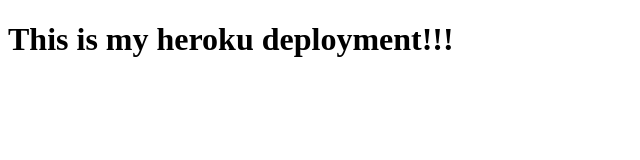
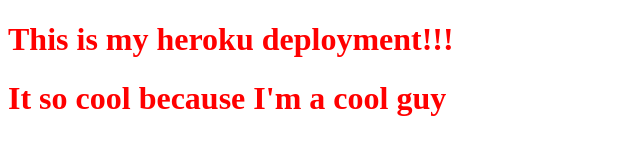
Before and after one commit to Amrokombali94/f20-deployment-demo, a website: page index.html in a window 1280 px wide. Shown: the whole page, without its empty margins (0-640 px from the left). Drawn offline with Linux system fonts and the light colour scheme.

Commit message:
additional commit

```diff
--- a/index.html
+++ b/index.html
@@ -4,9 +4,12 @@
   <meta charset="UTF-8">
   <meta http-equiv="X-UA-Compatible" content="IE=edge">
   <meta name="viewport" content="width=device-width, initial-scale=1.0">
+  <link rel="stylesheet" href="styles.css">
   <title>Heroku Test</title>
 </head>
 <body>
   <h1>This is my heroku deployment!!!</h1>
+  <h1>It so cool because I'm a cool guy</h1>
+  <script src="main.js"></script>
 </body>
 </html>
--- /dev/null
+++ b/public/main.js
@@ -0,0 +1 @@
+console.log('js connected')
--- /dev/null
+++ b/public/styles.css
@@ -0,0 +1,3 @@
+h1{
+    color:  red;
+}
--- a/server/index.js
+++ b/server/index.js
@@ -2,6 +2,8 @@
 const path = require('path')
 
 const app = express()
+
+app.use(express.static('public'))
 
 app.get('/',function(req,res) {
   res.sendFile(path.join(__dirname, '../index.html'));
```
